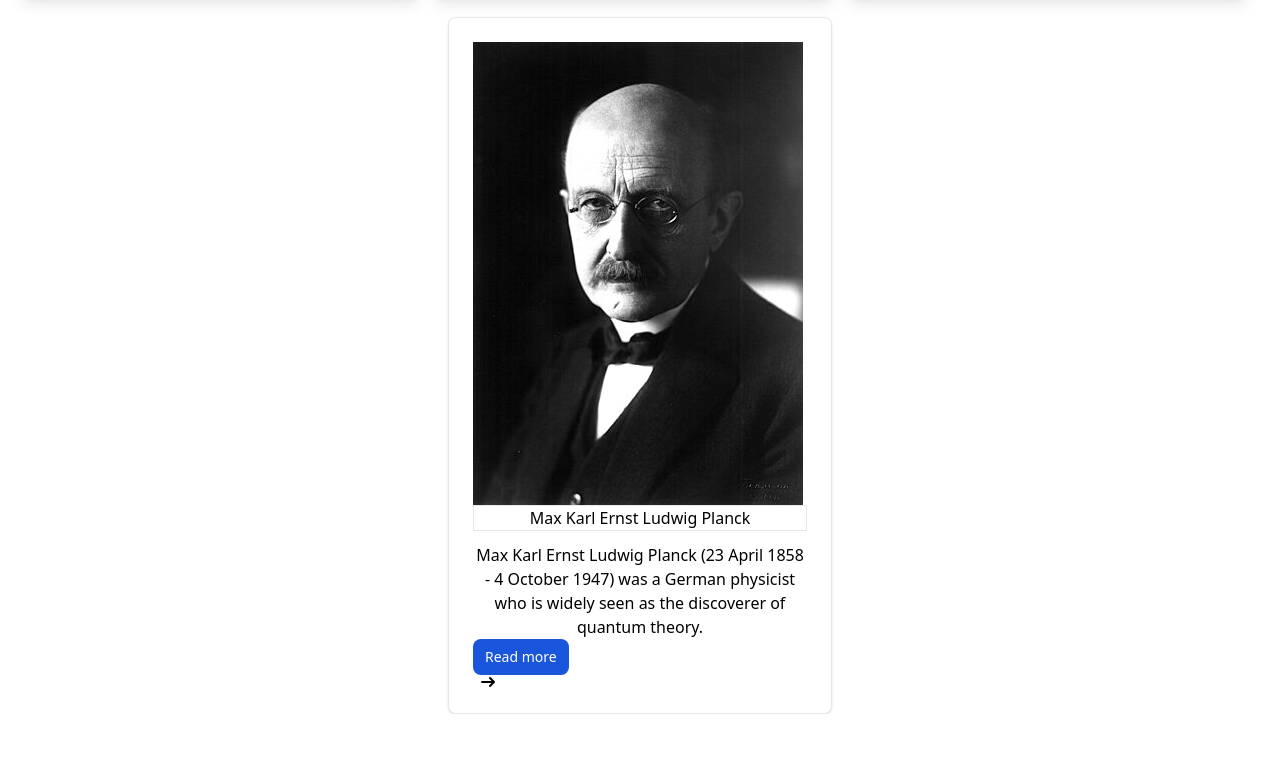
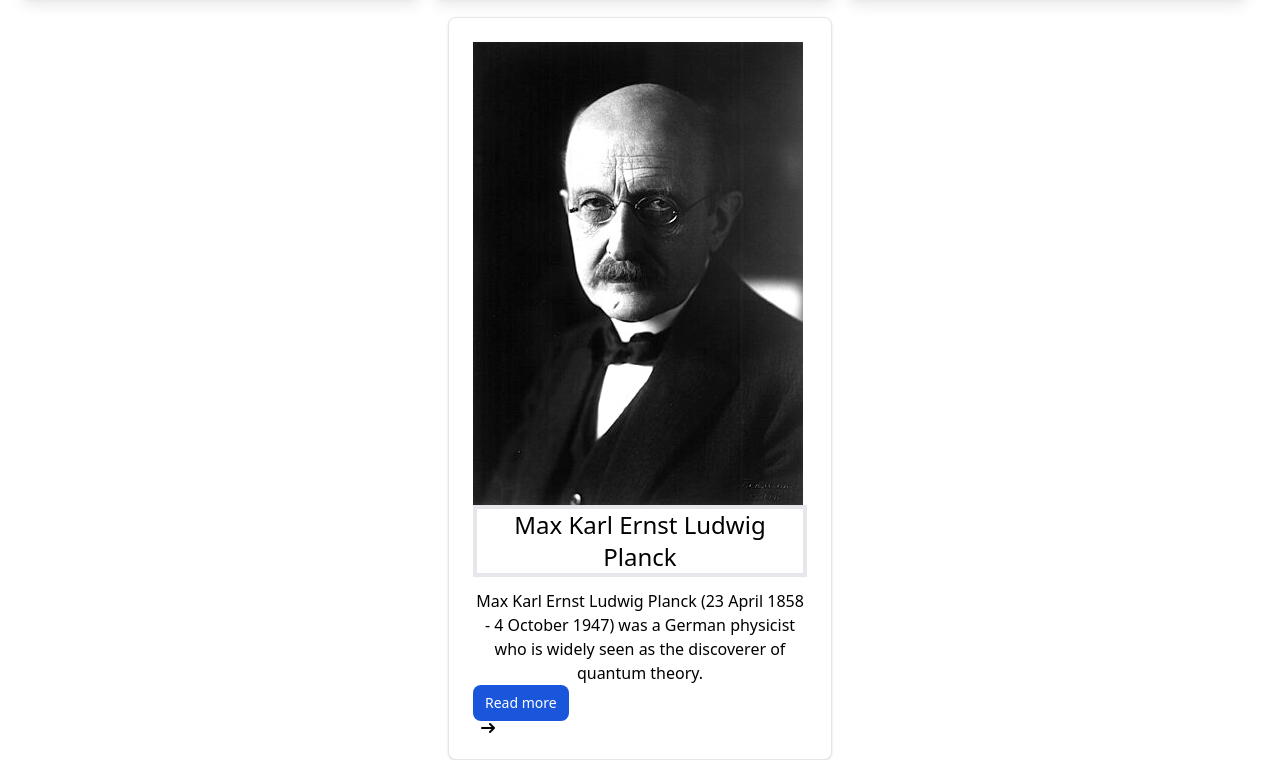
Before and after one commit to Haziqbatak/TAILWIND-2, a website: page src/public/index.html in a window 1280 px wide. Shown: the part 2553-3313 px from the top of the page. Before the commit the page ends 3267 px from the top, so only its background shows below. Drawn offline with nearby package versions, Linux system fonts and the light colour scheme.

Commit message:
new changes

```diff
--- a/src/public/index.html
+++ b/src/public/index.html
@@ -169,7 +169,7 @@
             class="mx-auto max-w-sm p-6 bg-white border border-gray-200 rounded-lg shadow dark:bg-gray-800 dark:border-gray-700">
             <a href="#">
                 <img src="img/Max_Planck_(1858-1947).jpg" alt="">
-                <h1 class="text-center mb-3 font-normal border dark:text-black">Max Karl Ernst Ludwig Planck</h1>
+                <h1 class="text-center text-2xl mb-3 font-normal border-4">Max Karl Ernst Ludwig Planck</h1>
                 <p class="text-center">Max Karl Ernst Ludwig Planck (23 April 1858 - 4 October 1947) was a German
                     physicist who is widely seen as the discoverer of quantum theory.</p>
                 <a href="#" class="inline-flex items-center px-3 py-2 text-sm font-medium text-center text-white bg-blue-700 rounded-lg hover:bg-blue-800 focus:ring-4 focus:outline-none focus:ring-blue-300 dark:bg-blue-600 dark:hover:bg-blue-700 dark:focus:ring-blue-800">Read more</a>
```
Also changed, not shown: src/public/style.css.
